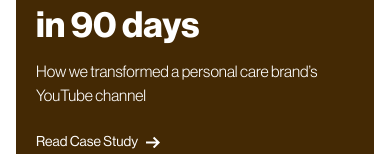
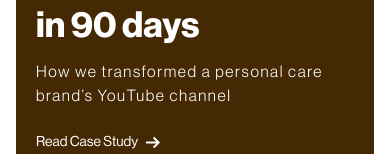
Before and after one commit to A-Coder02/born-21-website, a React (Vite) app: page / in a window 390 px wide. Shown: the part 1341-1495 px from the top of the page. Built offline with nearby package versions, Linux system fonts and the light colour scheme; a web font is replaced by a local one.

Commit message:
Home page some issue get fixed

```diff
--- a/src/components/layout-ui/Appbar/index.jsx
+++ b/src/components/layout-ui/Appbar/index.jsx
@@ -13,9 +13,9 @@ const Appbar = () => {
     const navigate = useNavigate();
     return (
         <Section containerClassName='!py-5 md:!py-8 md:!px-32' sectionClassName='fixed top-0 left-0 z-50' style={{
-            backgroundColor: !isHeaderToggleStyles ? 'white' : 'transparent',
+            // backgroundColor: !isHeaderToggleStyles ? 'white' : 'transparent',
             borderColor: !isHeaderToggleStyles ? 'black' : 'transparent',
-            borderBottomWidth: '1px',
+            // borderBottomWidth: '1px',
             transition: '0.6s'
         }}  >
             <div className={"header-wrapper flex items-center justify-between transition-all "}
--- a/src/pages/Home/OurWorkSection.jsx
+++ b/src/pages/Home/OurWorkSection.jsx
@@ -102,7 +102,7 @@ const WorkSectionCard = ({
             <h4 className='text-white mb-3.5 md:mb-7 max-w-[34rem] text-4xl font-semibold md:text-[4.15rem]' >{headline}</h4>
 
             <div className=" md:mb-4 flex justify-between flex-col md:flex-row gap-6 md:items-end mt-auto">
-                <p variant='xl' className='text-base md:text-xl font-light md:max-w-[29rem] text-white'>
+                <p variant='xl' className='text-base md:text-xl font-light md:max-w-[29rem] text-white tracking-widest md:tracking-normal'>
                     {lead}
                 </p>
                 <div className="text-white flex items-center gap-2 cursor-pointer group" onClick={() => navigate(`/services/${small}`)} >
```
